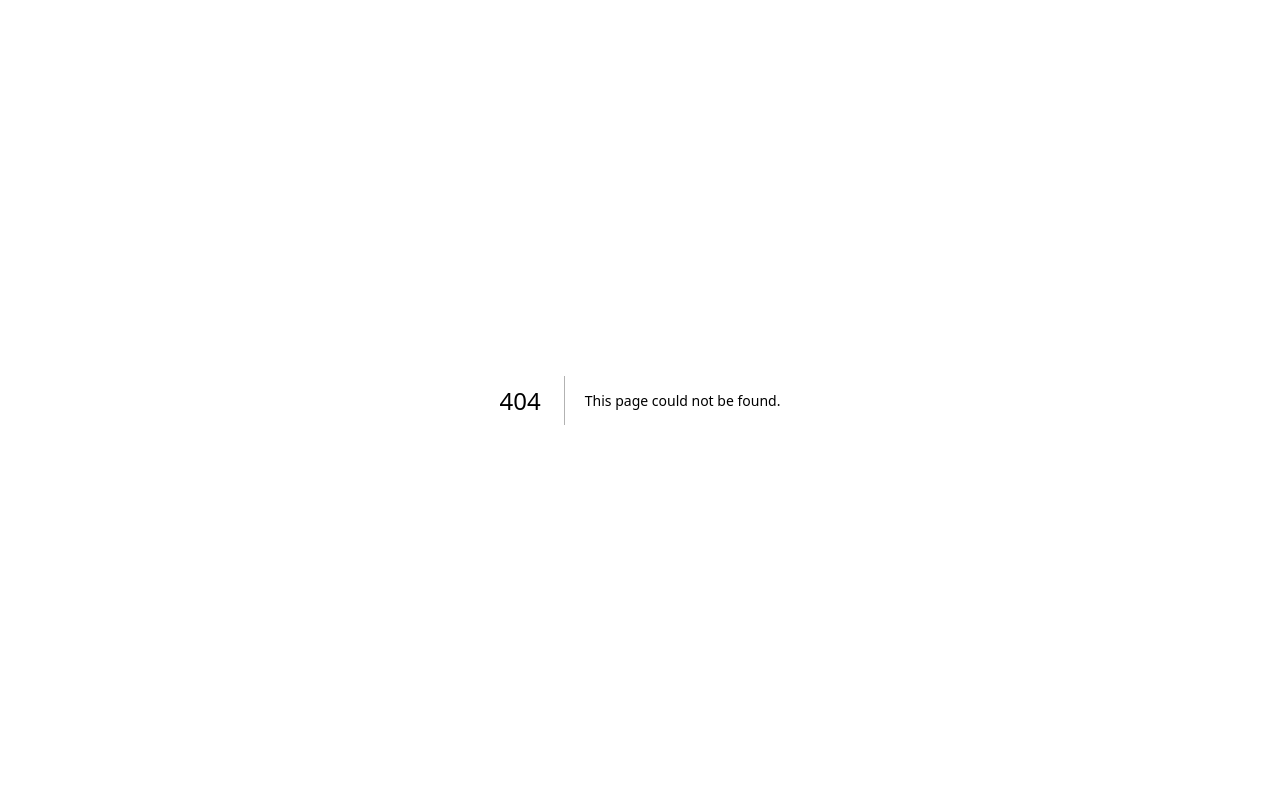
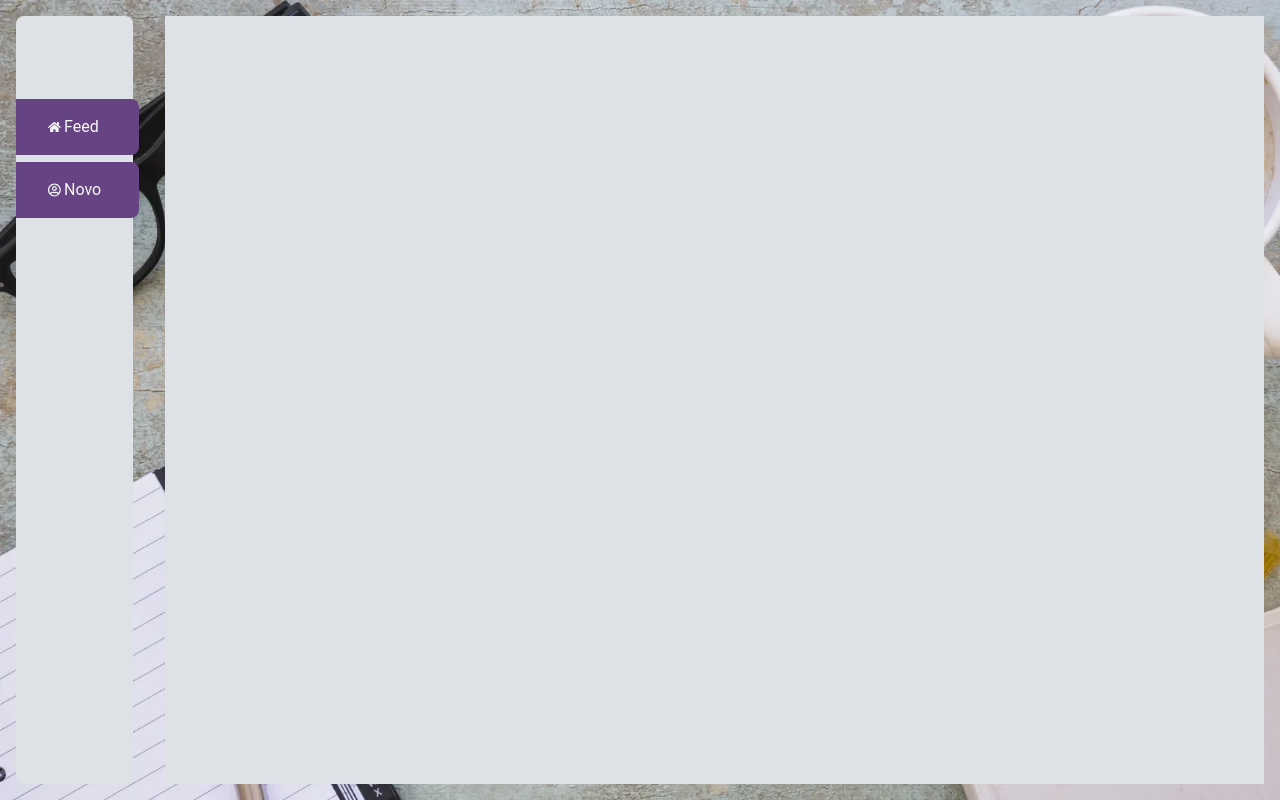
Before and after one commit to ErickKoga/social-todo-front, a Next.js app: page /feed in a window 1280 px wide. Before the commit this address had no page. Built offline with nearby package versions, Linux system fonts and the light colour scheme.

Commit message:
feat: Create feed page with navbar and content.

```diff
--- a/package.json
+++ b/package.json
@@ -19,6 +19,7 @@
     "react": "18.2.0",
     "react-dom": "18.2.0",
     "react-hook-form": "^7.43.7",
+    "react-icons": "^4.8.0",
     "typescript": "5.0.2",
     "yup": "^1.0.2"
   }
--- /dev/null
+++ b/src/components/Nav/Nav.module.css
@@ -0,0 +1,41 @@
+.navbar {
+  background-color: var(--color-bw7);
+  height: calc(100vh - 2rem);
+  width: 15rem;
+  margin-right: 2rem;
+  border-radius: 0.5rem;
+  padding: 5rem 0;
+  width: auto;
+  display: flex;
+}
+
+.navbar ul {
+  display: flex;
+  flex-direction: column;
+  width: 100%;
+}
+
+.navbar li {
+  display: inline-flex;
+  align-items: center;
+  padding: 1rem 2rem;
+  background-color: var(--color-primary-dark);
+  color: var(--color-bw9);
+  margin: 0.2rem 0;
+  border-radius: 0 0.5rem 0.5rem 0;
+  width: 105%;
+  font-size: 1rem;
+  cursor: pointer;
+}
+
+.navbar li:hover {
+  background-color: var(--color-primary-light);
+}
+
+.navbar li:active {
+  background-color: var(--color-secondary-dark);
+}
+
+.navIcon {
+  padding-right: 0.2rem;
+}
--- /dev/null
+++ b/src/components/Nav/index.tsx
@@ -0,0 +1,26 @@
+import { NextPage } from "next";
+import Link from "next/link";
+import styles from "./Nav.module.css";
+import { navLinks } from "./navLinks";
+import * as FontAwesome from "react-icons/fa";
+
+const Nav: NextPage = () => {
+  return (
+    <nav className={styles.navbar}>
+      <ul>
+        {navLinks.map((link, index) => {
+          const Icon = FontAwesome[link.navIcon as keyof typeof FontAwesome];
+          return (
+            <Link key={index} href={link.navPath}>
+              <li>
+                <Icon className={styles.navIcon} />
+                {link.navDescription}
+              </li>
+            </Link>
+          );
+        })}
+      </ul>
+    </nav>
+  );
+};
+export default Nav;
--- /dev/null
+++ b/src/components/Nav/navLinks.ts
@@ -0,0 +1,12 @@
+export const navLinks = [
+  {
+    navDescription: "Feed",
+    navPath: "#feed",
+    navIcon: "FaHome",
+  },
+  {
+    navDescription: "Novo",
+    navPath: "#about",
+    navIcon: "FaRegUserCircle",
+  }
+];
--- /dev/null
+++ b/src/pages/feed/feed.module.css
@@ -0,0 +1,25 @@
+.container {
+  background-image: url(../../assets/home-background.webp);
+  background-size: cover;
+  display: flex;
+  height: 100vh;
+  width: 100vw;
+  padding: 1rem;
+}
+
+.content {
+  display: flex;
+  flex-direction: row;
+  width: 100%;
+  height: 100%;
+  background-color: var(--color-bw7);
+  padding: 1rem;
+}
+
+.feed {
+  width: 100%;
+}
+
+.todo {
+  width: 20rem;
+}
--- /dev/null
+++ b/src/pages/feed/index.tsx
@@ -0,0 +1,14 @@
+import Nav from "@/components/Nav";
+import styles from "./feed.module.css";
+
+export default function FeedPage() {
+  return (
+    <div className={styles.container}>
+      <Nav />
+      <div className={styles.content}>
+        <section className={styles.feed}></section>
+        <section className={styles.todo}></section>
+      </div>
+    </div>
+  );
+}
```
Also changed, not shown: src/pages/index.tsx (+12 -5 lines), 1 other file (tests, documents, lock files or other folders).
